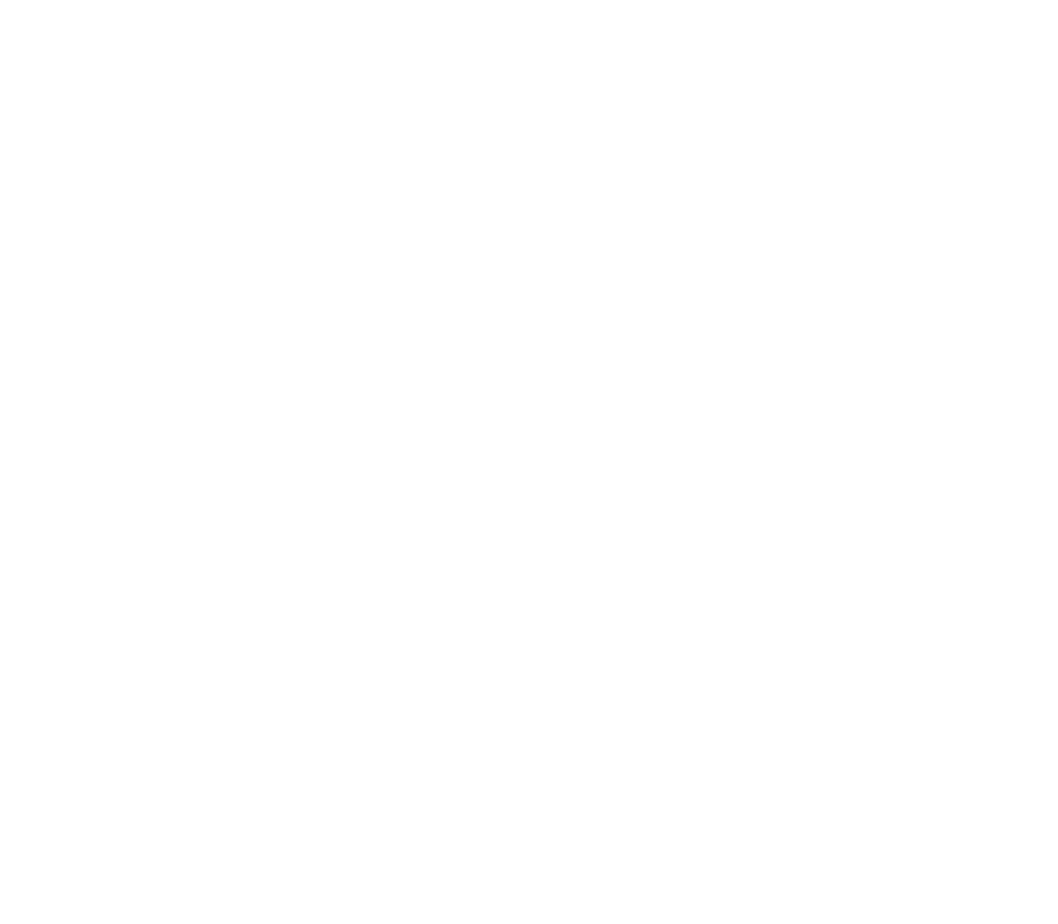
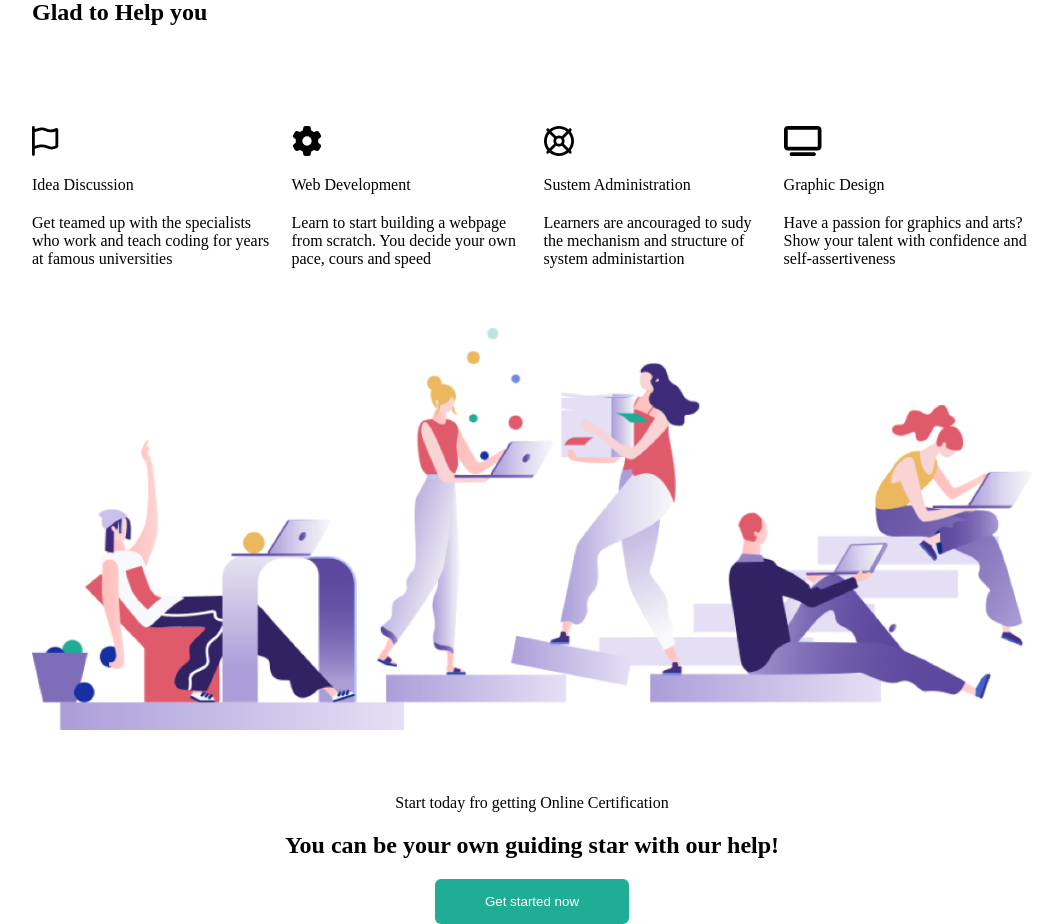
Before and after one commit to SabrinaGiancaspr/proj-html-vuejs, a Vue app: page / in a window 1280 px wide. Shown: the part 3700-4624 px from the top of the page, without its empty margins (108-1166 px from the left). Before the commit the page ends 3681 px from the top, so only its background shows below. Built offline with nearby package versions, Linux system fonts and the light colour scheme.

Commit message:
add main get started section

```diff
--- a/src/components/AppMain.vue
+++ b/src/components/AppMain.vue
@@ -102,6 +102,28 @@
                     date: 'May 15, 2020',
                     views: 300
                 },
+            ],
+            learning: [
+                {
+                    icon: ['far', 'flag',],
+                    title: 'Idea Discussion',
+                    description: 'Get teamed up with the specialists who work and teach coding for years at famous universities'
+                },
+                {
+                    icon: ['fas', 'gear'],
+                    title: 'Web Development',
+                    description: 'Learn to start building a webpage from scratch. You decide your own pace, cours and speed'
+                },
+                {
+                    icon: ['far', 'life-ring'],
+                    title: 'Sustem Administration',
+                    description: 'Learners are ancouraged to sudy the mechanism and structure of system administartion'
+                },
+                {
+                    icon: ['fas', 'tv'],
+                    title: 'Graphic Design',
+                    description: 'Have a passion for graphics and arts? Show your talent with confidence and self-assertiveness'
+                }
             ]
         };
     }
@@ -203,7 +225,7 @@
             </section>
         </section>
 
-        <section class="blog" id="app">
+        <section class="blog">
             <p>ENJOY READING ON MAXCOACH</p>
             <h1 class="title-blog">Latest on <span>Our Blogs</span></h1>
             <div class="row">
@@ -217,6 +239,25 @@
                     </div>
                 </div>
             </div>
+        </section>
+        <section>
+            <p>wanna</p>
+            <h1>Glad to Help you</h1>
+            <div class="learning">
+                <div class="card-lerning" v-for="learn in learning">
+                    <font-awesome-icon class="flag" :icon="learn.icon" />
+                    <div class="title-learn">{{ learn.title }}</div>
+                    <p class="description-learn">{{ learn.description }}</p>
+                </div>
+            </div>
+            <figure class="big-img">
+                <img  src="/home-6-services-image.png" alt="">
+            </figure>
+        </section>
+        <section class="start">
+            <p>Start today fro getting <span>Online Certification</span></p>
+            <h1>You can be your own guiding star with our help!</h1>
+            <button class="btn">Get started now</button>
         </section>
     </main>
 </template>
@@ -471,4 +512,32 @@
     margin-right: 30px;
 
 }
+
+
+.learning {
+    margin-top: 100px;
+    display: flex;
+    gap: 10px;
+}
+
+.flag {
+    font-size: 30px;
+}
+
+.title-learn {
+    margin-top: 20px;
+    margin-bottom: 20px;
+}
+
+.big-img{
+    margin-top: 60px;
+}
+
+.start{
+    margin-top: 60px;
+    display: flex;
+    flex-direction: column;
+    align-items: center;
+    gap: 20px;
+}
 </style>
--- a/src/main.js
+++ b/src/main.js
@@ -8,14 +8,14 @@
 import { FontAwesomeIcon } from '@fortawesome/vue-fontawesome'
 
 /* import specific icons */
-import { faAngleDown, faCartShopping, faMagnifyingGlass, faCheck, faArrowRight} from '@fortawesome/free-solid-svg-icons'
-import { faUserCircle } from '@fortawesome/free-regular-svg-icons'
+import { faAngleDown, faCartShopping, faMagnifyingGlass, faCheck, faArrowRight, faGear, faTv } from '@fortawesome/free-solid-svg-icons'
+import { faUserCircle, faFlag, faLifeRing } from '@fortawesome/free-regular-svg-icons'
 
 
 
 
 
 /* add icons to the library */
-library.add(faAngleDown, faCartShopping,faUserCircle,faMagnifyingGlass, faCheck, faArrowRight )
+library.add(faAngleDown, faCartShopping,faUserCircle,faMagnifyingGlass, faCheck, faArrowRight, faFlag, faGear, faLifeRing, faTv )
 
 createApp(App).component('font-awesome-icon', FontAwesomeIcon).mount('#app')
```
